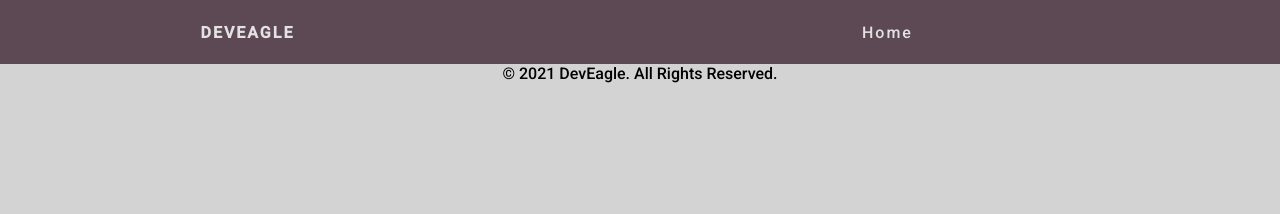
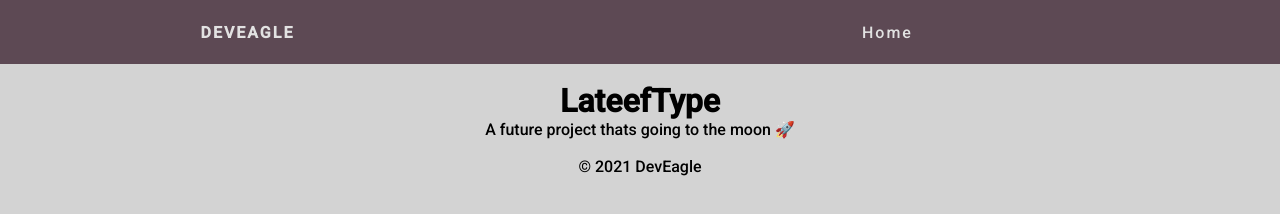
Before and after one commit to lateeftype/lateeftype.github.io, a plain HTML site: page index.html in a window 1280 px wide. Drawn offline with Linux system fonts and the light colour scheme.

Commit message:
Update index.html

```diff
--- a/index.html
+++ b/index.html
@@ -24,9 +24,14 @@
 
 
     </nav>
+<br>
+  <h1> LateefType </h1>
+  <p> A future project thats going to the moon 🚀 </p>
 
+
+<br>
   <footer>
-<p>&copy; 2021 DevEagle. All Rights Reserved.</p>
+<p>&copy; 2021 DevEagle </p>
     </footer>
   </body>
 </html>
```
